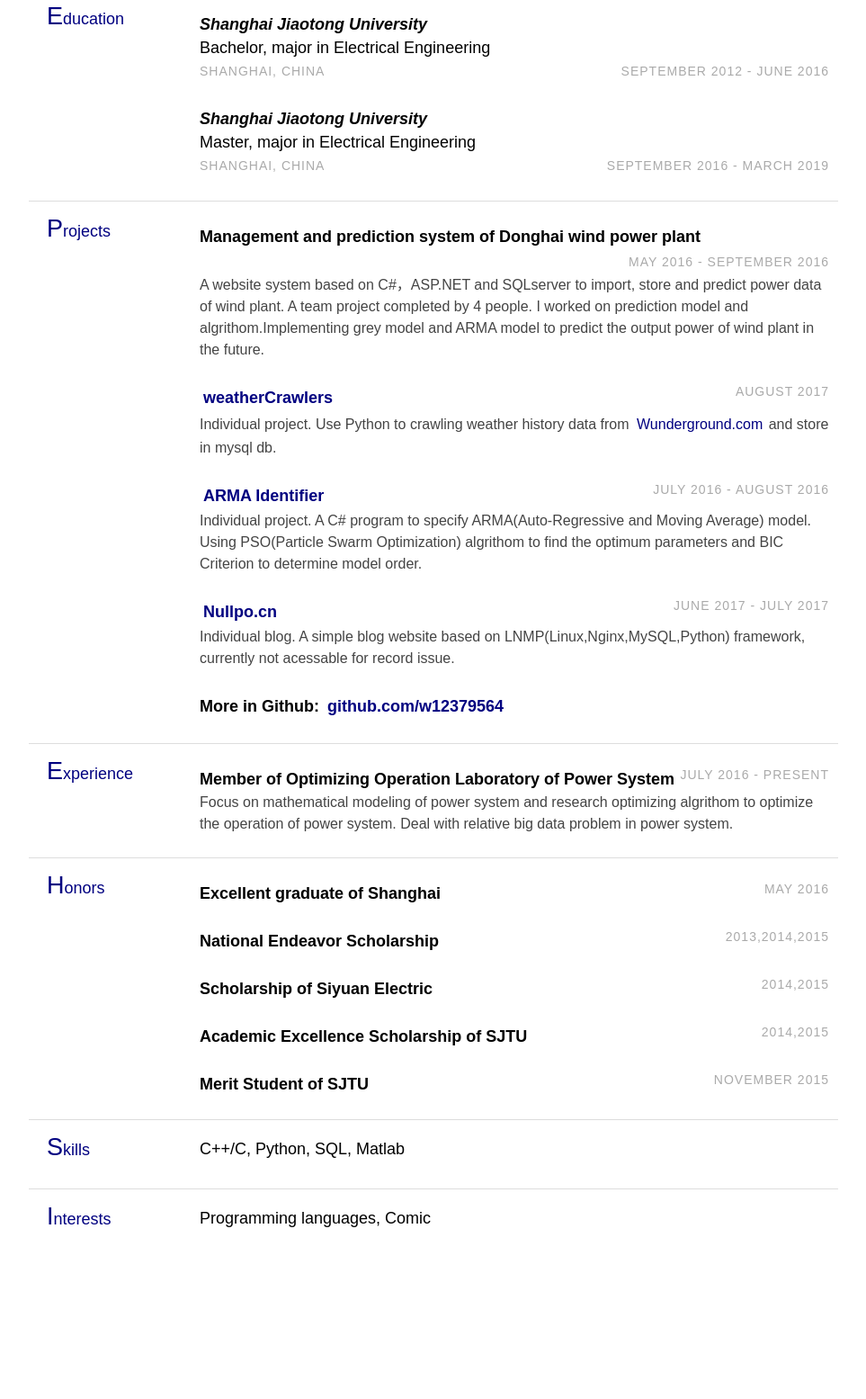
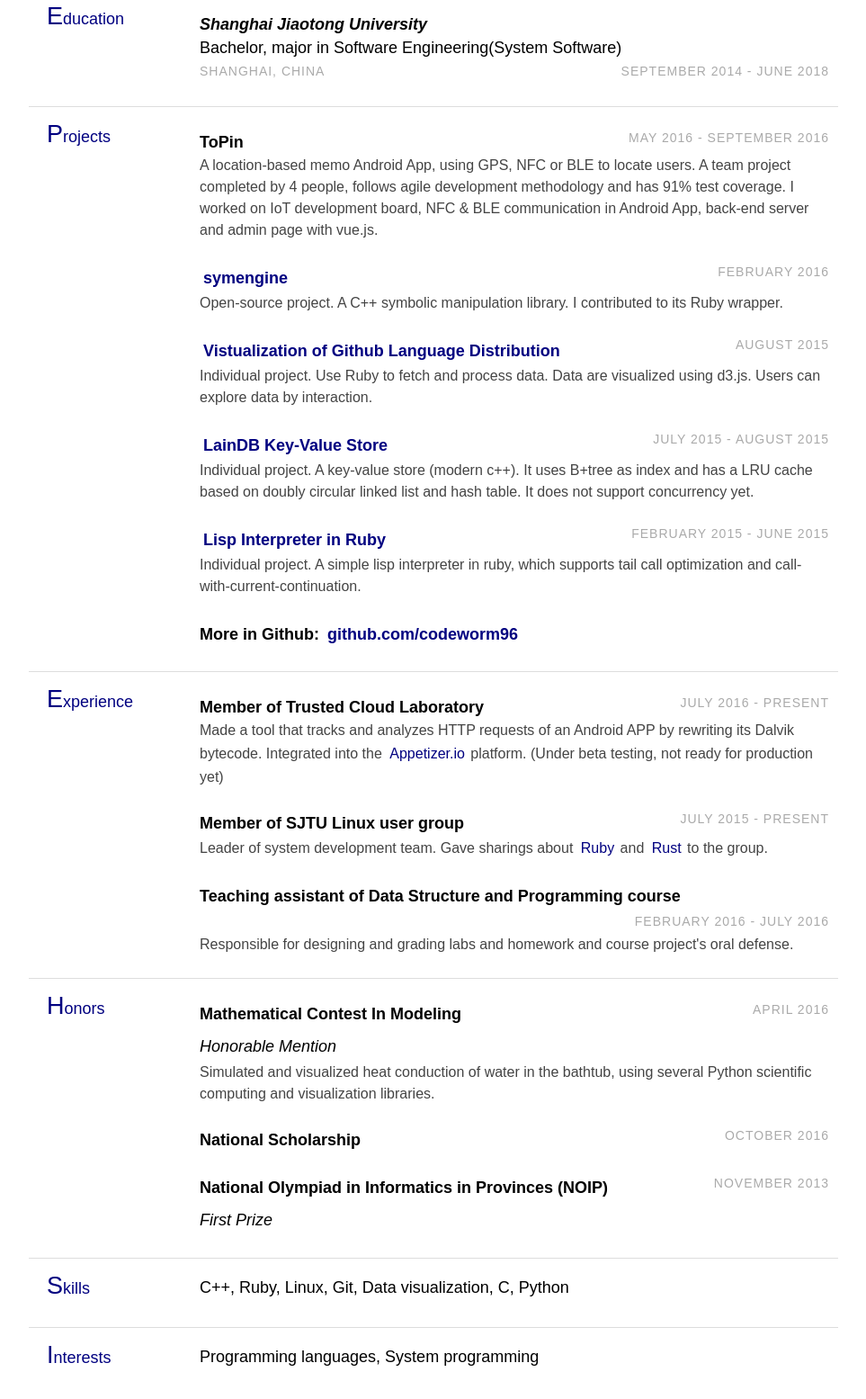
Before and after one commit to w12379564/myresume, a plain HTML site: page index.html in a window 1280 px wide. Shown: the part 176-1731 px from the top of the page at 90% size, without its empty margins (158-1121 px from the left). Before the commit the page ends 1631 px from the top, so only its background shows below. Drawn offline with Linux system fonts and the light colour scheme.

Commit message:
edit index

```diff
--- a/index.html
+++ b/index.html
@@ -28,79 +28,75 @@
                 <h2 class="col">Education</h2>
                 <div class="section-text col-right">
                     <h3><span class="emph">Shanghai Jiaotong University</h3>
-                    <div>Bachelor, major in </span>Electrical Engineering</span></div>
+                    <div>Bachelor, major in </span>Software Engineering</span>(System Software)</div>
                     <div class="row">
                         <div class="col light">Shanghai, China</div>
-                        <div class="col-right light">September 2012 - June 2016</div>
-
-
+                        <div class="col-right light">September 2014 - June 2018</div>
                     </div>
                 </div>
-
-                <div class="section-text col-right">
-                    <h3><span class="emph">Shanghai Jiaotong University</h3>
-                    <div>Master, major in </span>Electrical Engineering</span></div>
-                    <div class="row">
-                        <div class="col light">Shanghai, China</div>
-                        <div class="col-right light">September 2016 - March 2019</div>
-
-
-                    </div>
-                </div>
-
             </div>
             <div class="section row">
                 <h2 class="col">Projects</h2>
                 <div class="section-text col-right">
                     <div class="row">
                         <div class="col">
-                          <h3>Management and prediction system of Donghai wind power plant</h3>
+                          <h3>ToPin</h3>
                         </div>
                         <div class="col-right light">May 2016 - September 2016</div>
                     </div>
                     <div class="desc">
-                        A website system based on C#，ASP.NET and SQLserver to import, store and predict power data of wind plant.
-                        A team project completed by 4 people.
-                        I worked on prediction model and algrithom.Implementing grey model and ARMA model to predict the output power of wind plant in the future.
-                    </div>
-                </div>
-
-                <div class="section-text col-right">
-                    <div class="row">
-                        <div class="col">
-                          <h3><a href="https://github.com/w12379564/weatherCrawlers">weatherCrawlers</a></h3>
-                        </div>
-                        <div class="col-right light">August 2017</div>
-                    </div>
-                    <div class="desc">Individual project. Use Python to crawling weather history data from <a href="https://www.wunderground.com">Wunderground.com</a> and store in mysql db.</div>
-                </div>
-                <div class="section-text col-right">
-                    <div class="row">
-                        <div class="col">
-                          <h3><a href="https://github.com/w12379564/arma">ARMA Identifier</a></h3>
-                        </div>
-                        <div class="col-right light">July 2016 - August 2016</div>
-                    </div>
-                    <div class="desc">Individual project.
-                        A C# program to specify ARMA(Auto-Regressive and Moving Average) model.
-                        Using PSO(Particle Swarm Optimization) algrithom to find the optimum parameters and BIC Criterion to determine model order.
+                        A location-based memo Android App, using GPS, NFC or BLE to locate users.
+                        A team project completed by 4 people, follows agile development methodology and has 91% test coverage.
+                        I worked on IoT development board, NFC & BLE communication in Android App, back-end server and admin page with vue.js.
                     </div>
                 </div>
                 <div class="section-text col-right">
                     <div class="row">
                         <div class="col">
-                          <h3><a href="https://github.com/w12379564/nullpo-project">Nullpo.cn</a></h3>
+                          <h3><a href="https://github.com/symengine/symengine">symengine</a></h3>
                         </div>
-                        <div class="col-right light">June 2017 - July 2017</div>
+                        <div class="col-right light">February 2016</div>
                     </div>
-                    <div class="desc">Individual blog.
-                        A simple blog website based on LNMP(Linux,Nginx,MySQL,Python) framework, currently not acessable for record issue.
+                    <div class="desc">Open-source project.
+                        A C++ symbolic manipulation library. I contributed to its Ruby wrapper.
                     </div>
                 </div>
                 <div class="section-text col-right">
                     <div class="row">
                         <div class="col">
-                            <h3>More in Github: <a href="https://github.com/w12379564">github.com/w12379564</a></h3>
+                          <h3><a href="https://codeworm96.github.io/github-lang-visualization/">Vistualization of Github Language Distribution</a></h3>
+                        </div>
+                        <div class="col-right light">August 2015</div>
+                    </div>
+                    <div class="desc">Individual project. Use Ruby to fetch and process data. Data are visualized using d3.js. Users can explore data by interaction.</div>
+                </div>
+                <div class="section-text col-right">
+                    <div class="row">
+                        <div class="col">
+                          <h3><a href="https://github.com/codeworm96/laindb">LainDB Key-Value Store</a></h3>
+                        </div>
+                        <div class="col-right light">July 2015 - August 2015</div>
+                    </div>
+                    <div class="desc">Individual project.
+                        A key-value store (modern c++). It uses B+tree as index and has a LRU cache based on doubly circular linked list and hash table.
+                        It does not support concurrency yet.
+                    </div>
+                </div>
+                <div class="section-text col-right">
+                    <div class="row">
+                        <div class="col">
+                          <h3><a href="https://github.com/codeworm96/risp">Lisp Interpreter in Ruby</a></h3>
+                        </div>
+                        <div class="col-right light">February 2015 - June 2015</div>
+                    </div>
+                    <div class="desc">Individual project.
+                        A simple lisp interpreter in ruby, which supports tail call optimization and call-with-current-continuation.
+                    </div>
+                </div>
+                <div class="section-text col-right">
+                    <div class="row">
+                        <div class="col">
+                            <h3>More in Github: <a href="https://github.com/codeworm96">github.com/codeworm96</a></h3>
                         </div>
                     </div>
                 </div>
@@ -110,76 +106,87 @@
                 <div class="section-text col-right">
                     <div class="row">
                         <div class="col">
-                            <h3>Member of Optimizing Operation Laboratory of Power System</h3>
+                            <h3>Member of Trusted Cloud Laboratory</h3>
                         </div>
                         <div class="col-right light">July 2016 - Present</div>
                     </div>
                     <div class="desc">
-						Focus on mathematical modeling of power system and research optimizing algrithom to optimize the operation of power system.
-						Deal with relative big data problem in power system.
-                    </div>
-                </div>
-
-            </div>
-            <div class="section row">
-                <h2 class="col">Honors</h2>
-
-                <div class="section-text col-right">
-                    <div class="row">
-                        <div class="col">
-                            <h3>Excellent graduate of Shanghai</h3>
-                        </div>
-                        <div class="col-right light">May 2016</div>
-                    </div>
-                </div>
-
-                <div class="section-text col-right">
-                    <div class="row">
-                        <div class="col">
-                            <h3>National Endeavor Scholarship</h3>
-                        </div>
-                        <div class="col-right light">2013,2014,2015</div>
-                    </div>
-
-                </div>
-
-                <div class="section-text col-right">
-                    <div class="row">
-                        <div class="col">
-                            <h3>Scholarship of Siyuan Electric</h3>
-                        </div>
-                        <div class="col-right light">2014,2015</div>
-                    </div>
-                </div>
-
-                <div class="section-text col-right">
-                    <div class="row">
-                        <div class="col">
-                            <h3>Academic Excellence Scholarship of SJTU</h3>
-                        </div>
-                        <div class="col-right light">2014,2015</div>
+                        Made a tool that tracks and analyzes HTTP requests of an Android APP by rewriting its Dalvik bytecode.
+                        Integrated into the <a href="https://appetizer.io/en/">Appetizer.io</a> platform. (Under beta testing, not ready for production yet)
                     </div>
                 </div>
                 <div class="section-text col-right">
                     <div class="row">
                         <div class="col">
-                            <h3>Merit Student of SJTU</h3>
+                            <h3>Member of SJTU Linux user group</h3>
                         </div>
-                        <div class="col-right light">November 2015</div>
+                        <div class="col-right light">July 2015 - Present</div>
+                    </div>
+                    <div class="desc">Leader of system development team. Gave sharings about
+                        <a href="https://github.com/codeworm96/ruby_share">Ruby</a> and
+                        <a href="https://github.com/sjtug/sharing/tree/master/2016-05-21">Rust</a>
+                        to the group.
                     </div>
                 </div>
-
+                <div class="section-text col-right">
+                    <div class="row">
+                        <div class="col">
+                            <h3>Teaching assistant of Data Structure and Programming course</h3>
+                        </div>
+                        <div class="col-right light">February 2016 - July 2016</div>
+                    </div>
+                    <div class="desc">
+                        Responsible for designing and grading labs and homework and course project's oral defense.
+                    </div>
+                </div>
+            </div>
+            <div class="section row">
+                <h2 class="col">Honors</h2>
+                <div class="section-text col-right">
+                    <div class="row">
+                        <div class="col">
+                            <h3>Mathematical Contest In Modeling</h3>
+                        </div>
+                        <div class="col-right light">April 2016</div>
+                    </div>
+                    <div class="row subsection">
+                        <div class="emph col">Honorable Mention</div>
+                    </div>
+                    <div class="desc">
+                        Simulated and visualized heat conduction of water in the bathtub,
+                        using several Python scientific computing and visualization libraries.
+                    </div>
+                </div>
+                <div class="section-text col-right">
+                    <div class="row">
+                        <div class="col">
+                            <h3>National Scholarship</h3>
+                        </div>
+                        <div class="col-right light">October 2016</div>
+                    </div>
+                </div>
+                <div class="section-text col-right">
+                    <div class="row">
+                        <div class="col">
+                            <h3>National Olympiad in Informatics in Provinces (NOIP)</h3>
+                        </div>
+                        <div class="col-right light">November 2013</div>
+                    </div>
+                    <div class="row subsection">
+                        <div class="emph col">First Prize</div>
+                    </div>
+                </div>
             </div>
             <div class="section row">
                 <h2 class="col">Skills</h2>
                 <div class="section-text col-right row">
-                    C++/C, Python, SQL, Matlab
+                    C++, Ruby, Linux, Git, Data visualization, C, Python
                 </div>
             </div>
             <div class="section row">
                 <h2 class="col">Interests</h2>
                 <div class="section-text col-right row">
-                    Programming languages, Comic
+                    Programming languages, System programming
                 </div>
             </div>
         </div>
```
